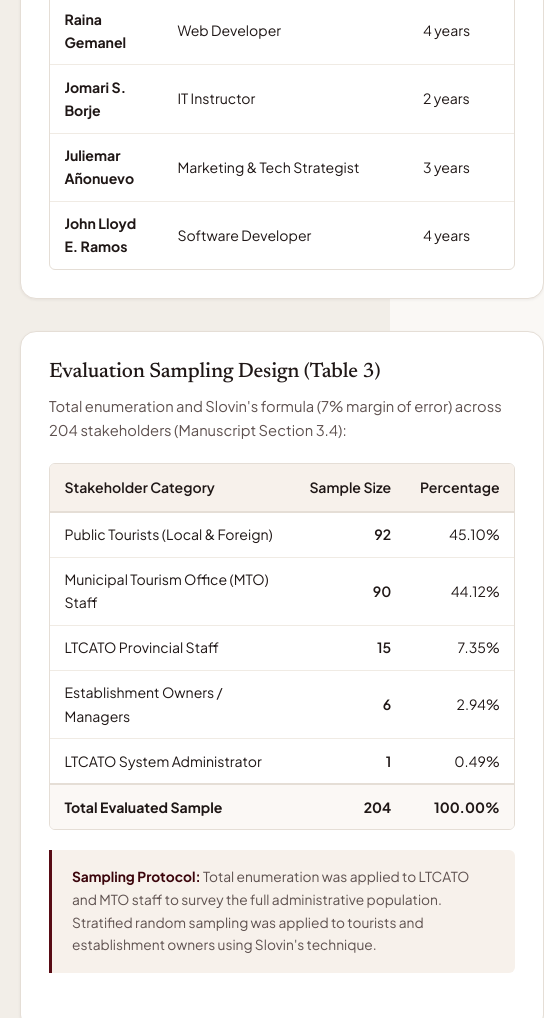
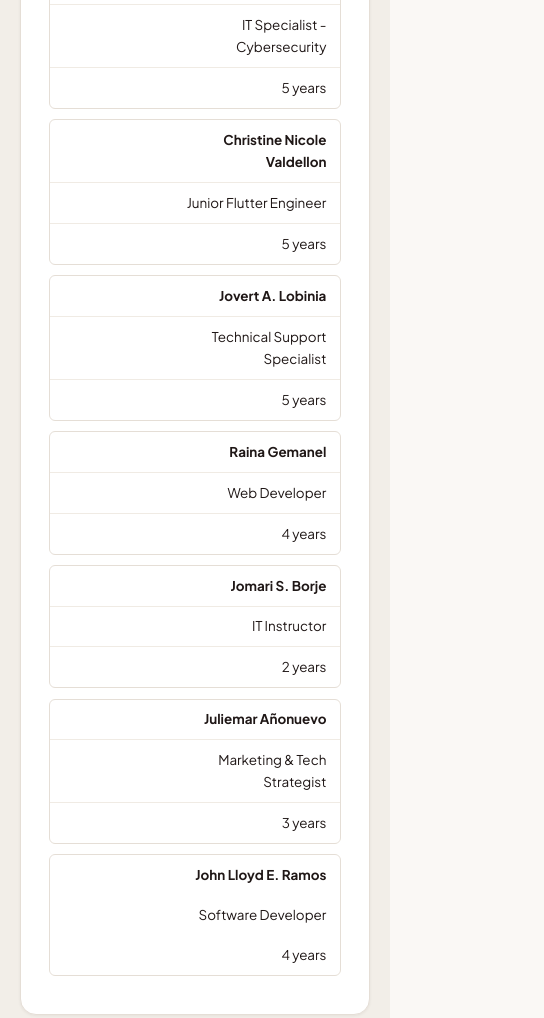
Before and after one commit to Oyencelis/LagunaGuide, a plain HTML site: page index.html in a window 390 px wide. Shown: the part 7609-8627 px from the top of the page, 544 px wide, since content can reach past the window. Drawn offline with Linux system fonts and the light colour scheme.

Commit message:
mobile responsive

```diff
--- a/assets/css/style.css
+++ b/assets/css/style.css
@@ -775,6 +775,7 @@ p {
 /* Data Table Styling */
 .table-responsive {
   overflow-x: auto;
+  -webkit-overflow-scrolling: touch;
   border: 1px solid var(--border-color);
   border-radius: var(--radius-sm);
 }
@@ -792,13 +793,16 @@ p {
   font-weight: 600;
   color: var(--text-main);
   border-bottom: 2px solid var(--border-color);
-  white-space: nowrap;
+  white-space: normal;
+  word-break: break-word;
 }
 
 .clean-table td {
   padding: 0.65rem 0.9rem;
   border-bottom: 1px solid var(--border-light);
   color: var(--text-main);
+  word-break: break-word;
+  overflow-wrap: break-word;
 }
 
 .clean-table tr:last-child td {
@@ -809,6 +813,65 @@ p {
   font-weight: 700;
   background: #fbf8f5;
   border-top: 2px solid var(--border-color);
+}
+
+/* Mobile stacked table cards */
+@media (max-width: 600px) {
+  .table-responsive {
+    border: none;
+    background: transparent;
+  }
+
+  .clean-table thead {
+    display: none;
+  }
+
+  .clean-table,
+  .clean-table tbody,
+  .clean-table tr {
+    display: block;
+    width: 100%;
+  }
+
+  .clean-table tr {
+    border: 1px solid var(--border-color);
+    border-radius: var(--radius-sm);
+    margin-bottom: 0.65rem;
+    overflow: hidden;
+    background: var(--bg-surface);
+  }
+
+  .clean-table td {
+    display: flex;
+    justify-content: space-between;
+    align-items: flex-start;
+    gap: 0.5rem;
+    padding: 0.55rem 0.85rem;
+    border-bottom: 1px solid var(--border-light);
+    font-size: 0.84rem;
+    text-align: right;
+  }
+
+  .clean-table td::before {
+    content: attr(data-label);
+    font-weight: 700;
+    color: var(--primary);
+    text-align: left;
+    flex-shrink: 0;
+    min-width: 110px;
+    max-width: 55%;
+    white-space: normal;
+    word-break: break-word;
+  }
+
+  .clean-table td:last-child {
+    border-bottom: none;
+  }
+
+  .clean-table .total-row td {
+    background: #fbf8f5;
+    border-top: none;
+  }
 }
 
 /* System Architecture Zoom Card */
```
